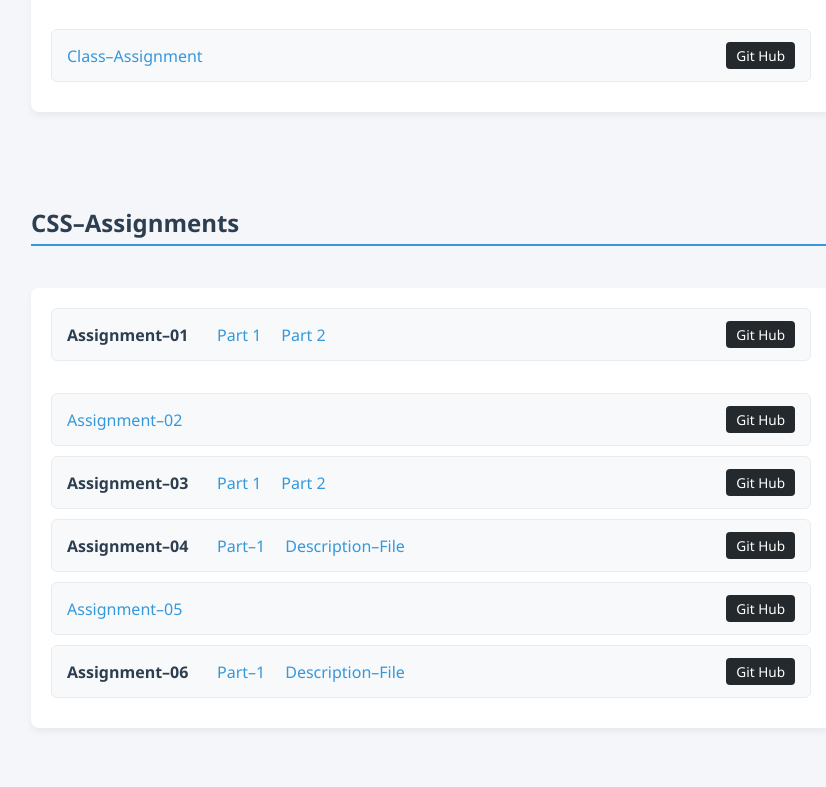
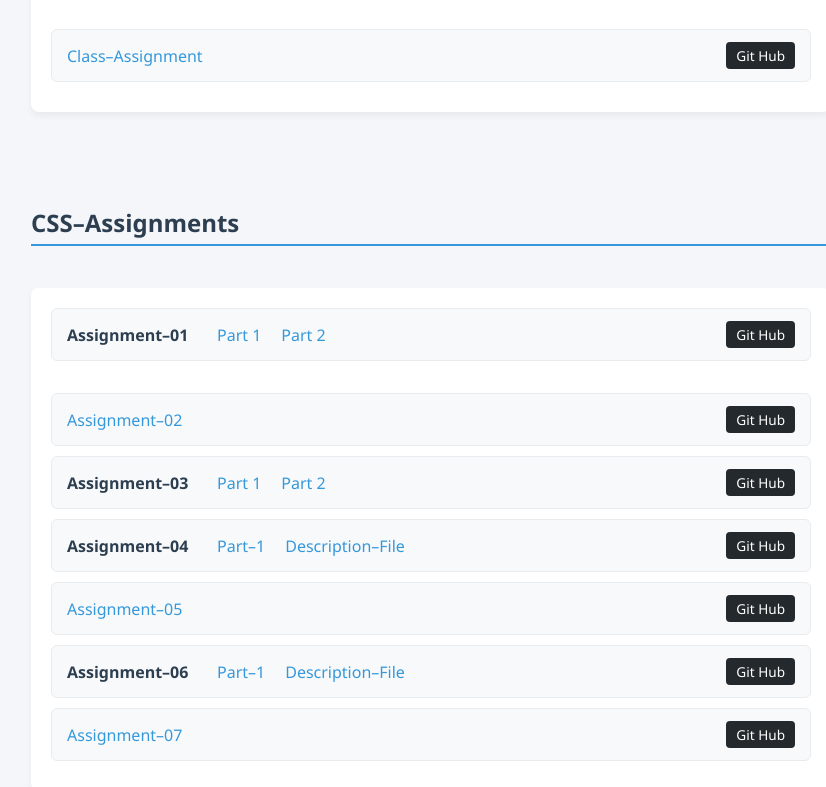
Before and after one commit to arkstudent2/All-Task, a plain HTML site: page index.html in a window 1280 px wide. Shown: the part 969-1756 px from the top of the page, without its empty margins (209-1035 px from the left). Drawn offline with Linux system fonts and the light colour scheme.

Commit message:
Updated index.html for CSS Task 7

```diff
--- a/index.html
+++ b/index.html
@@ -132,6 +132,11 @@
             <br>
             <a href="https://github.com/arkstudent2/All-Task" target="_blank" class="github-link">Git Hub</a>
         </div>
+        <div class="assignment-row">
+            <a href="./CSS All Task/CSS Task 7/index.html">Assignment&ndash;07</a>
+            <br>
+            <a href="https://github.com/arkstudent2/All-Task" target="_blank" class="github-link">Git Hub</a>
+        </div>
 
 
     </div>
```
